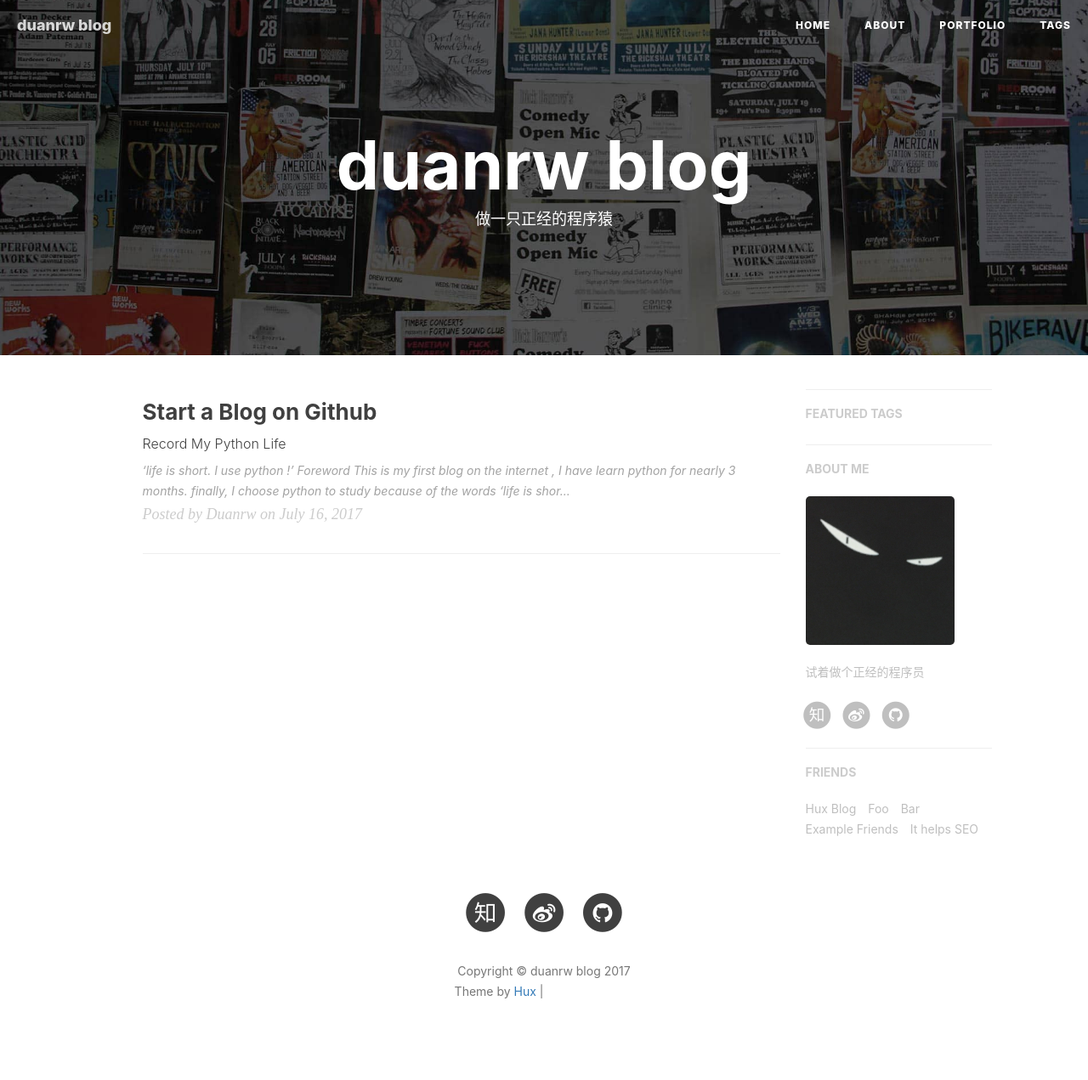
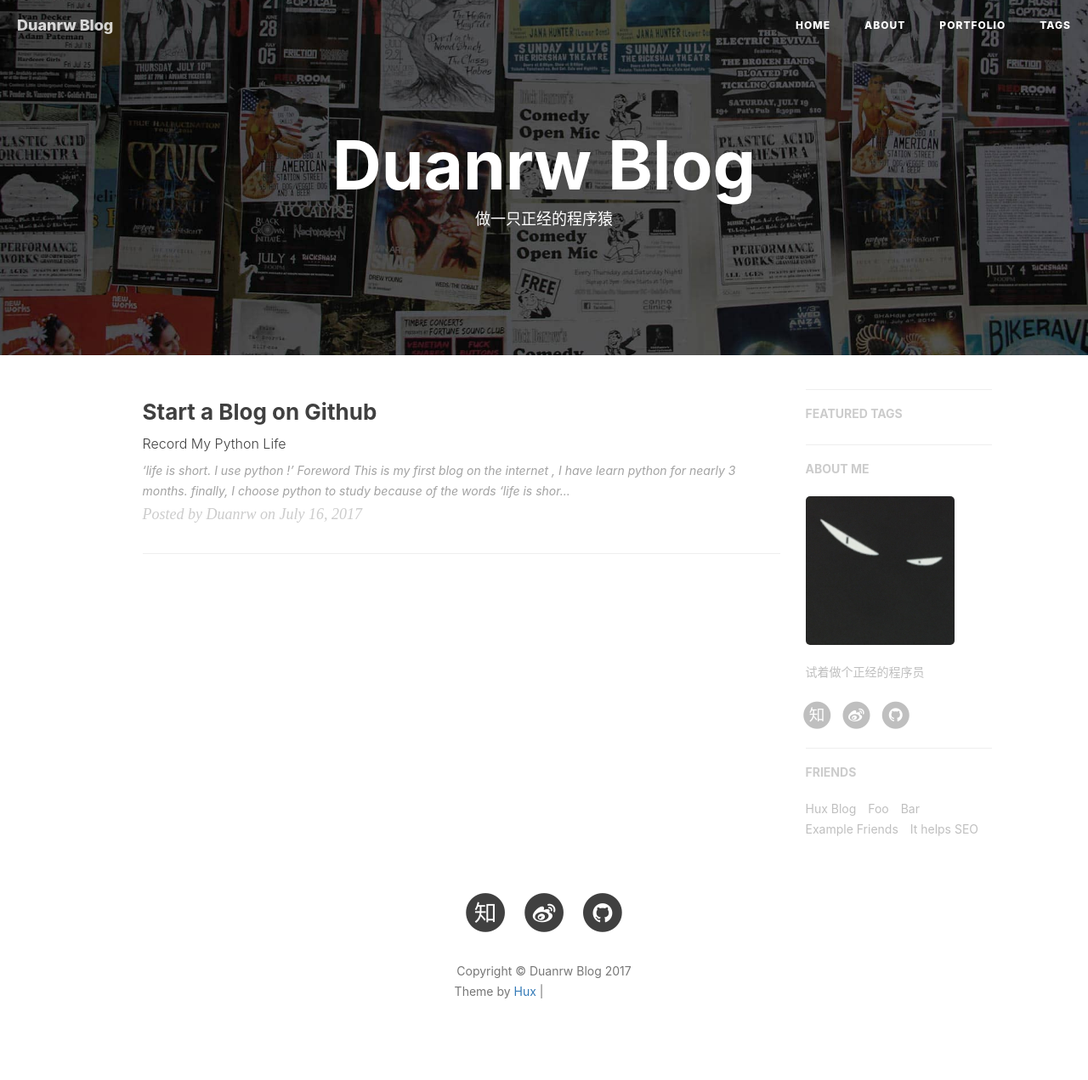
Before and after one commit to renwenduan/renwenduan.github.io, a Jekyll site: the page built from index.html, in a window 1280 px wide. Shown: the whole page at 85% size. Built offline with Jekyll 4.4.1, drawn with Linux system fonts in a browser that asks for light colours; nearby versions of some CDN libraries; the list of posts is cut into pages by our own code; comment, search, counter and statistics services are not loaded; grey boxes are pictures that could not be loaded.

```diff
--- a/_config.yml
+++ b/_config.yml
@@ -1,6 +1,6 @@
 # Site settings
-title: duanrw blog
-SEOTitle: duanrw blog
+title: Duanrw Blog
+SEOTitle: Duanrw Blog
 header-img: img/home-bg.jpg
 email: 719756810@qq.com
 description: "python,学习历程,学习心得,经验记录,个人见解|js,mysql,mongodb,redis,python,爬虫,框架"
```
